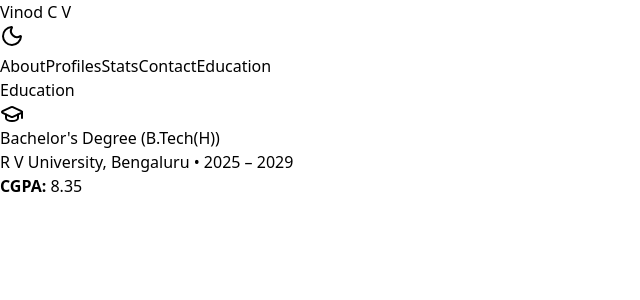
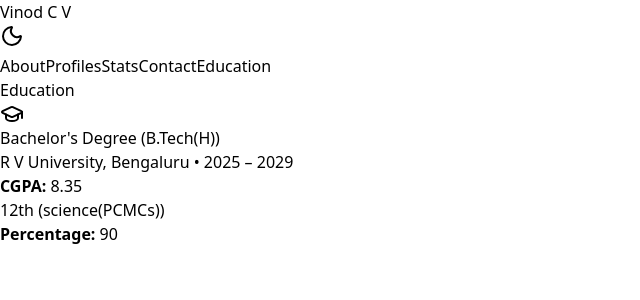
Before and after one commit to Vinodcvcv/portfolio, a React (Vite) app: page / in a window 1280 px wide. Both pictures are taken after a click on the button "Education". Shown: the top 300 px of the page, without its empty margins (0-640 px from the left). Built offline with nearby package versions, Linux system fonts and the light colour scheme.

Commit message:
added puc

```diff
--- a/src/Portfolio.jsx
+++ b/src/Portfolio.jsx
@@ -166,6 +166,12 @@ export default function Portfolio() {
               <p className="text-sm text-gray-500"><b>CGPA:</b> 8.35</p>
             </div>
           </div>
+          <div className="flex items-start gap-2 mt-2">
+            <div>
+              <p className="font-medium">12th (science(PCMCs))</p>
+              <p className="text-sm text-gray-500"><b>Percentage:</b> 90</p>
+            </div>
+          </div>
         </CardContent>
       </Card>
     ),
```
